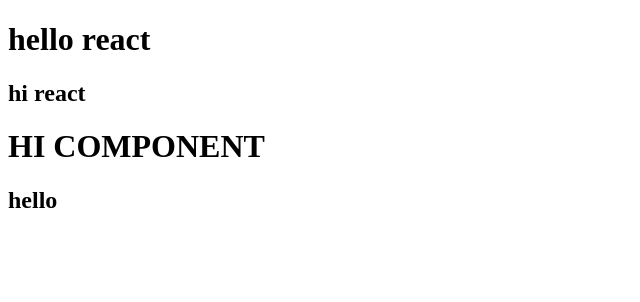
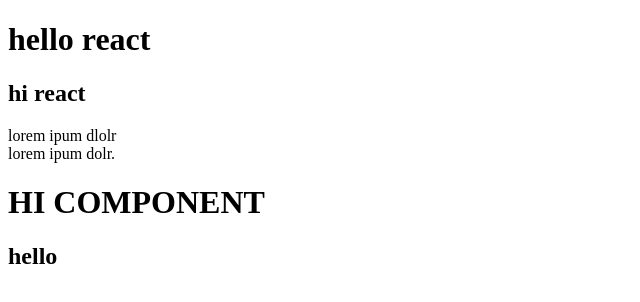
Before and after one commit to 1082cubi/react20231031, a React (Create React App) app: page / in a window 1280 px wide. Shown: the top 302 px of the page, without its empty margins (0-640 px from the left). Built offline with nearby package versions, Linux system fonts and the light colour scheme.

Commit message:
jsx에서 종료태그 꼭 작성

```diff
--- a/src/App.js
+++ b/src/App.js
@@ -1,9 +1,15 @@
-
 function App() {
+  // jsx에서 태그 사용시 꼭 종료태그를 작성해야 함
+  // 빈 요소이면 시작태그에서 종료
   return (
-    <div >
+    <div>
       <h1>hello react</h1>
       <h2>hi react</h2>
+      <p>
+        lorem ipum dlolr
+        <br />
+        lorem ipum dolr.
+      </p>
       <MyComp />
     </div>
   );
@@ -14,13 +20,11 @@ function App() {
 // return 문을 가져야함
 // return 값은 보통 JSX 코드
 
-
 function MyComp() {
   // return 에 jsx 코드 작성 가능
   // 꼭 하나의 root  tag가 존재해야 함
   // return 값이 여러줄이면 ()로 감싸기
   // root tag가 필요없다면 fragment 사용가능
-
 
   // jsx에서 주석 사용법
   // {/*   */}
@@ -31,7 +35,7 @@ function MyComp() {
       <h1>HI COMPONENT</h1>
       <h2>hello</h2>
     </>
-)
+  );
 }
 
 export default App;
```
Lines whose indentation alone changed are shown as unchanged.
